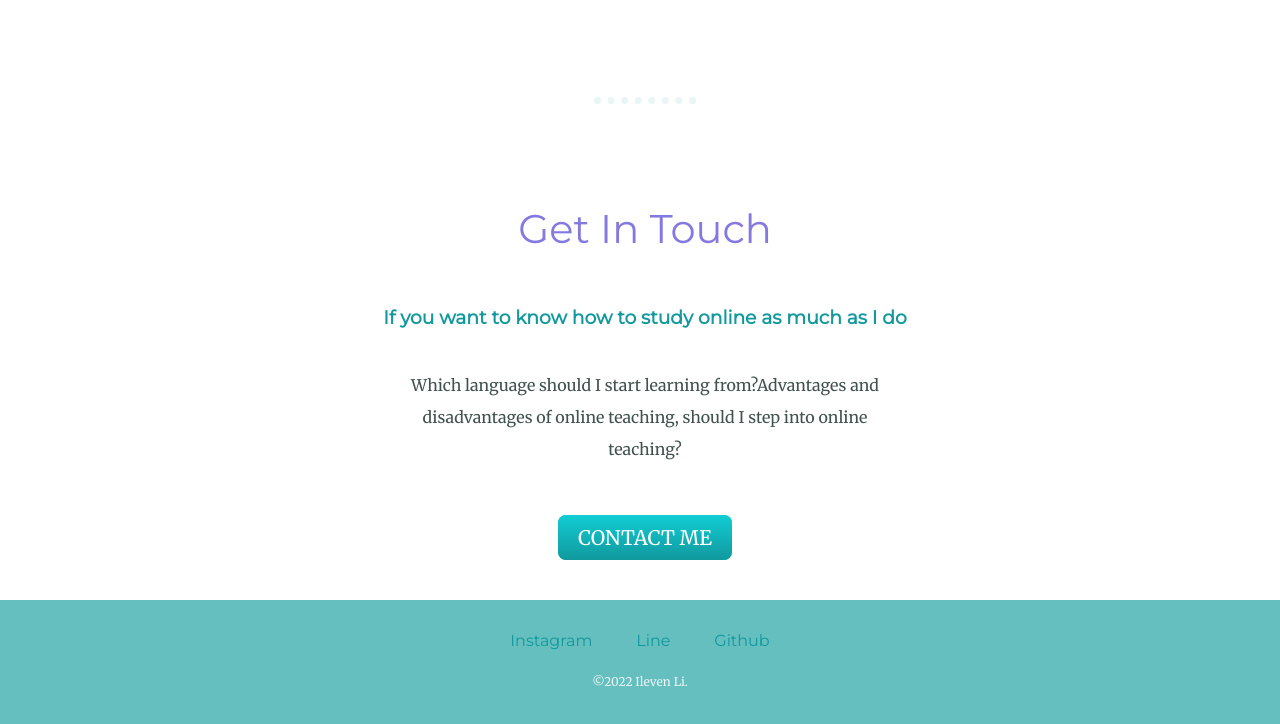
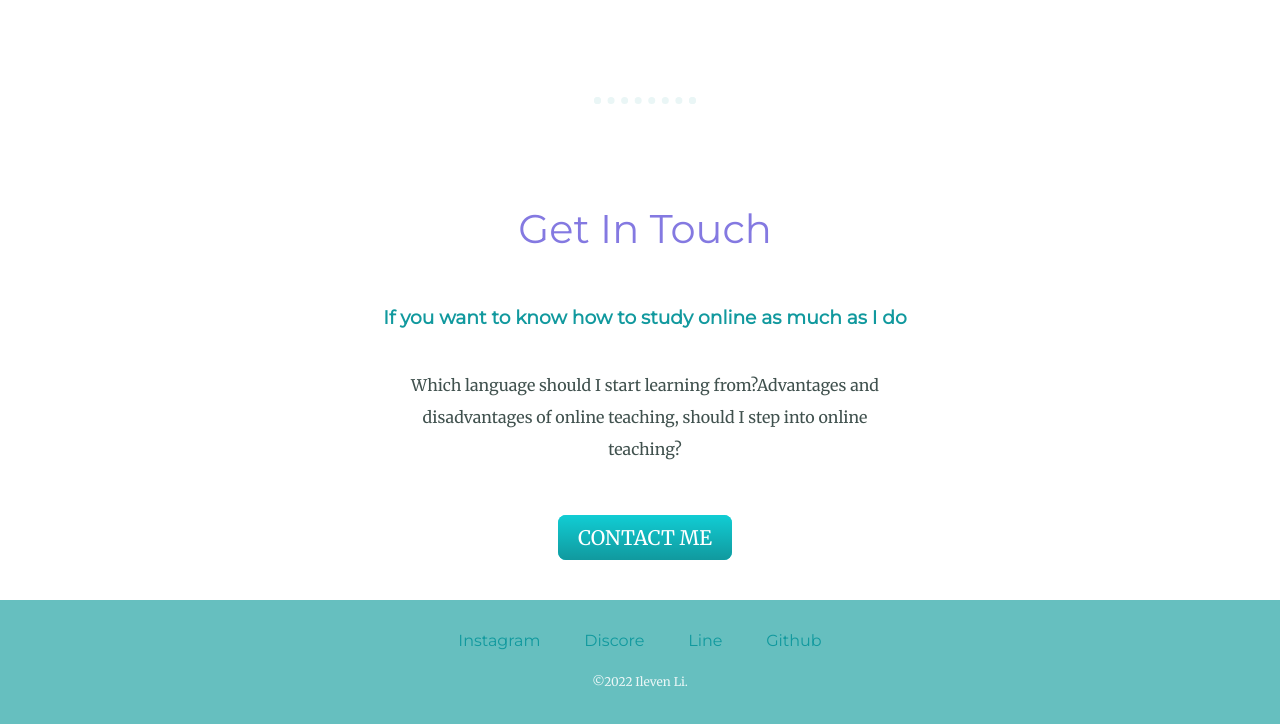
Before and after one commit to HUAN-TW/CSS-My-Site, a plain HTML site: page index.html in a window 1280 px wide. Shown: the part 2187-2911 px from the top of the page. Drawn offline with Linux system fonts and the light colour scheme.

Commit message:
Add files via upload

```diff
--- a/index.html
+++ b/index.html
@@ -52,6 +52,7 @@
 
     <div class="bottom-container">
             <a class="footer-link" href="https://www.instagram.com/hw.ileven/">Instagram</a>
+            <a class="footer-link" href="discordapp.com/users/341234780597387264">Discore</a>
             <a class="footer-link" href="https://line.me/ti/p/lV4iNTiYcm">Line</a>
             <a class="footer-link" href="https://github.com/HUAN-TW">Github</a>
 
```
